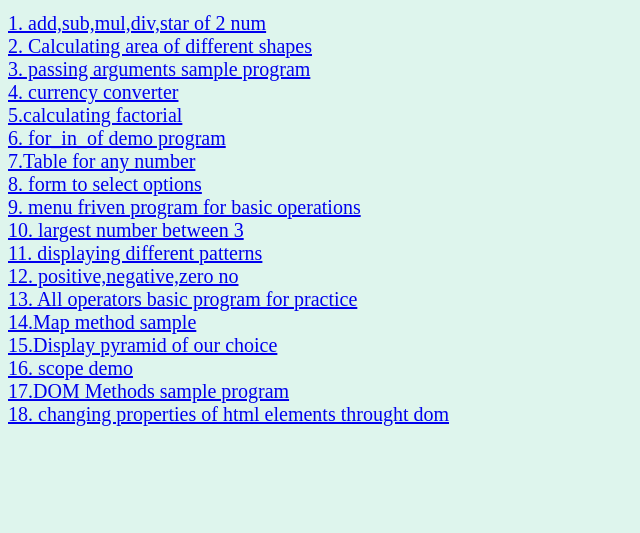
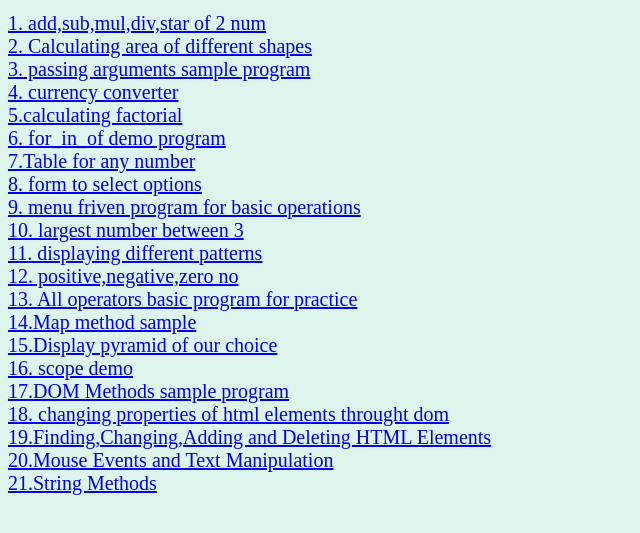
Before and after one commit to prajaktamokashi/jspractice, a plain HTML site: page index.html in a window 1280 px wide. Shown: the part 121-654 px from the top of the page, without its empty margins (0-640 px from the left). Drawn offline with Linux system fonts and the light colour scheme.

Commit message:
Update index.html

```diff
--- a/index.html
+++ b/index.html
@@ -42,5 +42,8 @@
     <a href="scope.html" >16. scope demo</a><br>
     <a href="domdemo.html" >17.DOM Methods sample program</a><br>
     <a href="change.html" >18. changing properties of html elements throught dom</a><br>
+     <a href="findhtmlele.html" >19.Finding,Changing,Adding and Deleting HTML Elements</a><br/>
+    <a href="mouseevent.html" >20.Mouse Events and Text Manipulation</a><br/>
+    <a href="string.html" >21.String Methods</a><br/>
 </body>
 </html>
```
